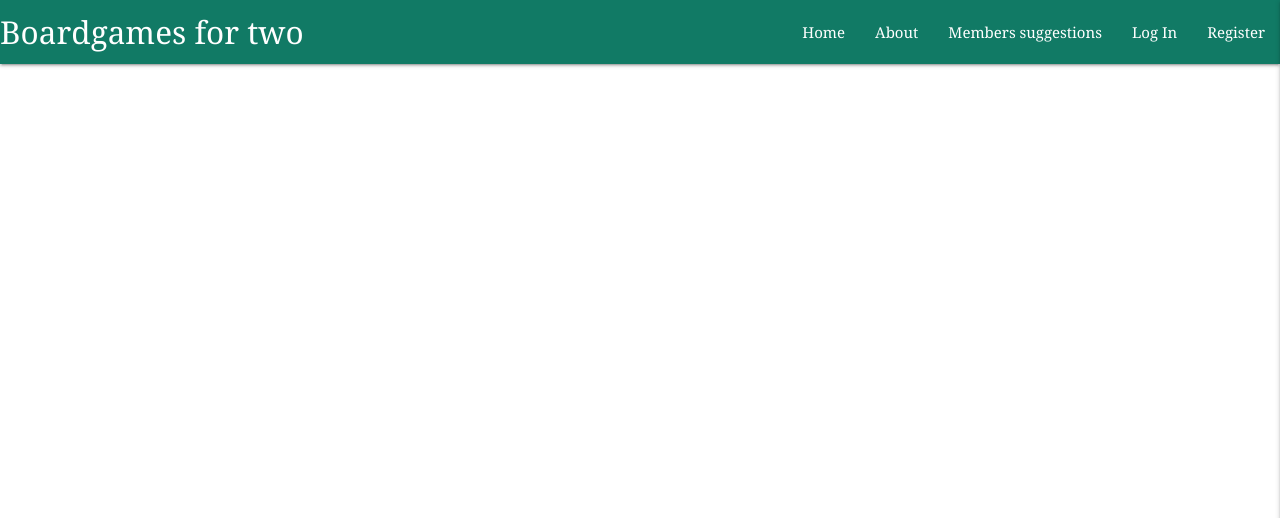
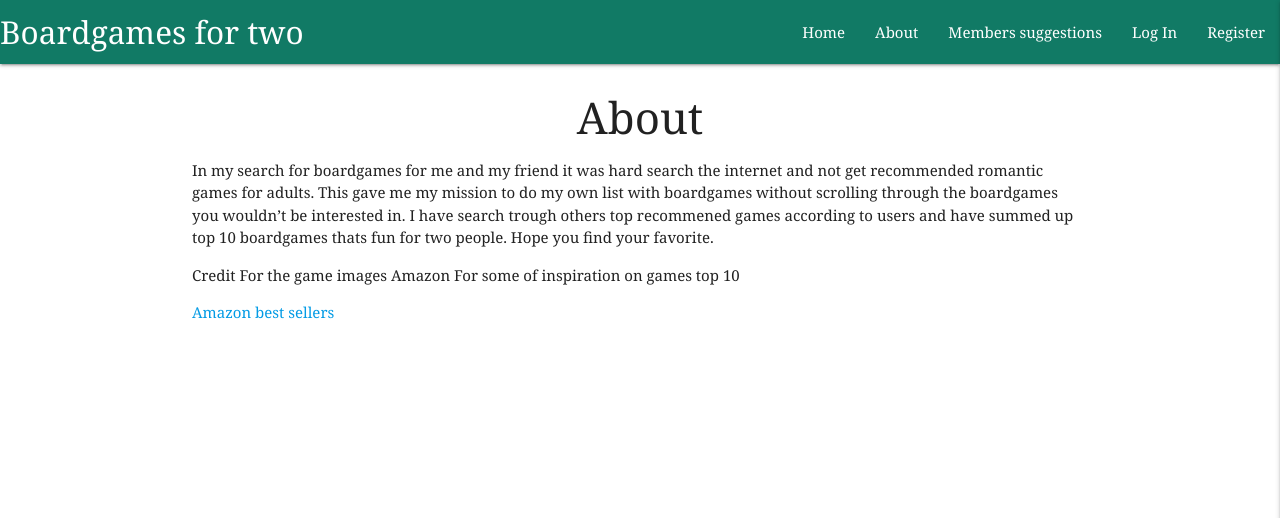
Before and after one commit to Code-Institute-Submissions/Tess2019-myReviewSite, a Flask app: template templates/about.html in a window 1280 px wide. Shown: the top 518 px of the page. Run offline with Flask 2, Linux system fonts and the light colour scheme; the template is opened without the code that fills it, so the values that code supplies are empty; some libraries are stand-ins or nearby versions.

Commit message:
add text

```diff
--- a/templates/about.html
+++ b/templates/about.html
@@ -1,5 +1,19 @@
 {% extends "base.html" %}
 {% block content %}
 
+    <div class="row">
+        <h3 class="center-align">About</h3>
+        <p>In my search for boardgames for me and my friend it was hard search the internet and not get recommended romantic games for adults.
+            This gave me my mission to do my own list with boardgames without scrolling through the boardgames you wouldn’t be interested in.
+            I have search trough others top recommened games according to users and have summed up top 10 boardgames thats fun for two people.
+
+            Hope you find your favorite.
+        </p>
+        Credit
+        For the game images Amazon
+        For some of inspiration on games top 10
+        <p><a href="https://www.amazon.com/Best-Sellers-Toys-Games-Board/zgbs/toys-and-games/">Amazon best sellers</a></p>
+
+    </div>
 
 {% endblock %}
```
